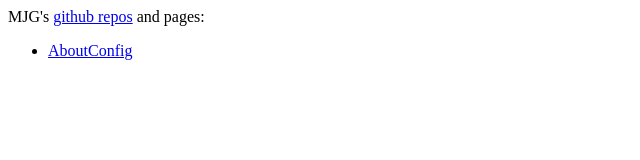
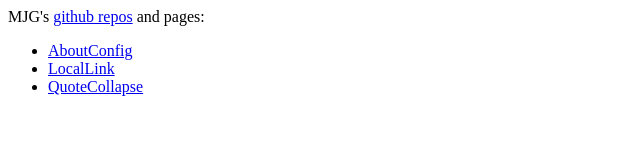
Before and after one commit to mjg/mjg.github.com, a plain HTML site: page index.html in a window 1280 px wide. Shown: the whole page, without its empty margins (0-640 px from the left). Drawn offline with Linux system fonts and the light colour scheme.

Commit message:
add LL and QC to AC on mjg.gh

```diff
--- a/index.html
+++ b/index.html
@@ -6,6 +6,8 @@
 MJG's <a href="https://github.com/mjg">github repos</a> and pages:
 <ul>
 <li><a href="http://mjg.github.com/AboutConfig">AboutConfig</a>
+<li><a href="http://mjg.github.com/LocalLink">LocalLink</a>
+<li><a href="http://mjg.github.com/QuoteCollapse">QuoteCollapse</a>
 </ul>
 </body>
 </html>
```
